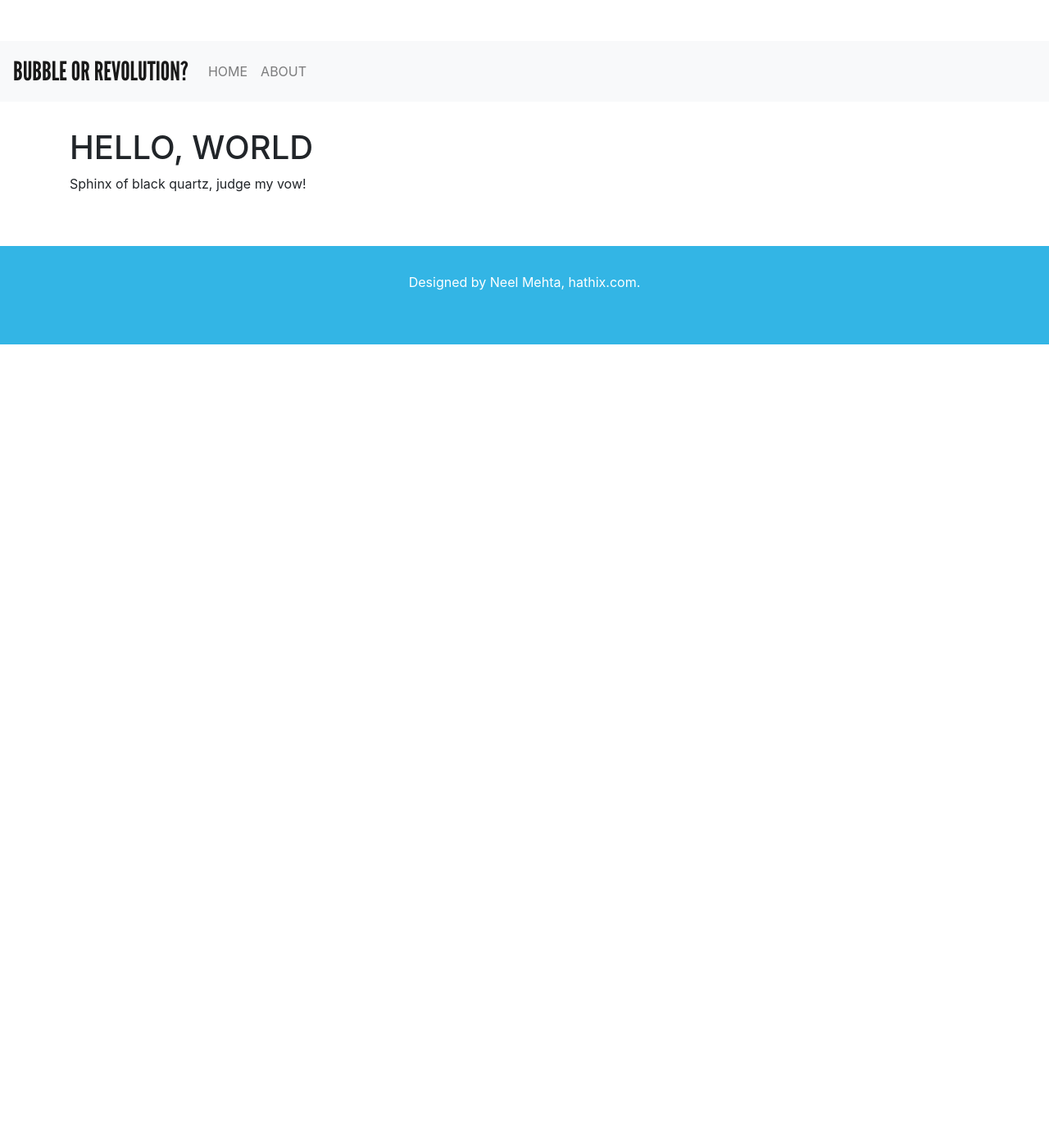
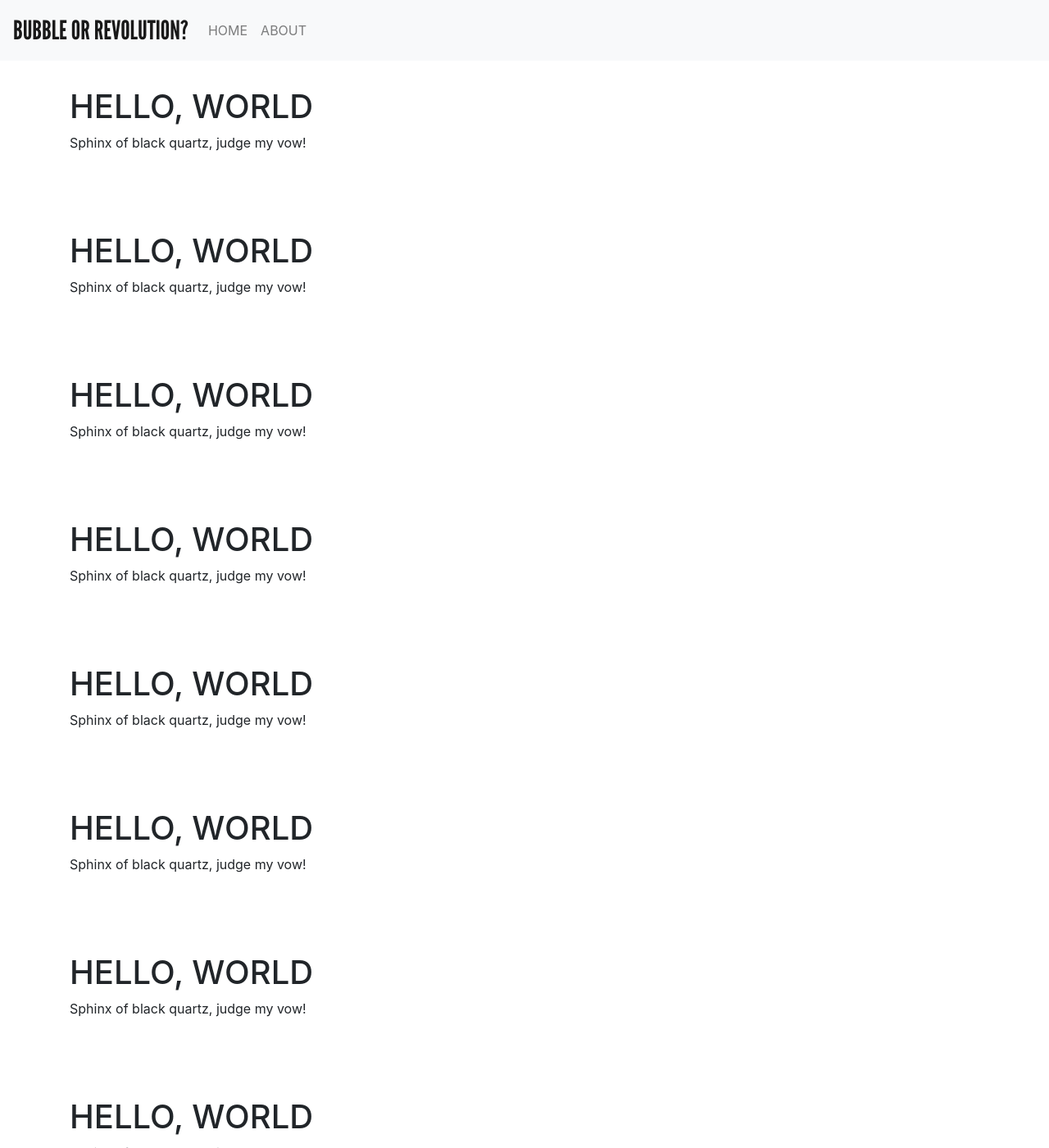
Before and after one commit to bubbleorrevolution/BubbleOrRevolution.github.io, a Jekyll site: the page built from index.html, in a window 1280 px wide and 1400 px high. Shown: the whole window at 82% size. Built offline with Jekyll 4.4.1, drawn with Linux system fonts in a browser that asks for light colours; nearby versions of some CDN libraries; a script that is not in the unit is left out; some of the changed text lies outside the part shown.

Commit message:
update footer

```diff
--- a/_includes/footer.html
+++ b/_includes/footer.html
@@ -4,9 +4,8 @@
       TODO: fix links-->
     <footer id="footer" class="section section-primary">
       <div class="container centered">
-
         <p>
-          Designed by Neel Mehta, hathix.com.
+          Copyright &copy; 2019 Belle Applications.
         </p>
       </div>
     </footer>
--- a/_includes/header.html
+++ b/_includes/header.html
@@ -65,7 +65,6 @@
             </a>
           </li>
         {% endfor %}
-
       </ul>
     </div>
   </nav>
--- a/assets/css/custom.scss
+++ b/assets/css/custom.scss
@@ -24,10 +24,6 @@
   src: url("../fonts/League-Gothic/LeagueGothic-Regular.otf");
 }
 @import url('https://fonts.googleapis.com/css?family=Lato');
-
-body {
-  padding-top: 50px;
-}
 
 .navbar {
   text-transform: uppercase !important;
--- a/index.html
+++ b/index.html
@@ -16,3 +16,73 @@
     </p>
   </div>
 </section>
+
+<section class="section">
+  <div class="container">
+    <h1>Hello, world</h1>
+
+    <p>
+      Sphinx of black quartz, judge my vow!
+    </p>
+  </div>
+</section>
+
+<section class="section">
+  <div class="container">
+    <h1>Hello, world</h1>
+
+    <p>
+      Sphinx of black quartz, judge my vow!
+    </p>
+  </div>
+</section>
+
+<section class="section">
+  <div class="container">
+    <h1>Hello, world</h1>
+
+    <p>
+      Sphinx of black quartz, judge my vow!
+    </p>
+  </div>
+</section>
+
+<section class="section">
+  <div class="container">
+    <h1>Hello, world</h1>
+
+    <p>
+      Sphinx of black quartz, judge my vow!
+    </p>
+  </div>
+</section>
+
+<section class="section">
+  <div class="container">
+    <h1>Hello, world</h1>
+
+    <p>
+      Sphinx of black quartz, judge my vow!
+    </p>
+  </div>
+</section>
+
+<section class="section">
+  <div class="container">
+    <h1>Hello, world</h1>
+
+    <p>
+      Sphinx of black quartz, judge my vow!
+    </p>
+  </div>
+</section>
+
+<section class="section">
+  <div class="container">
+    <h1>Hello, world</h1>
+
+    <p>
+      Sphinx of black quartz, judge my vow!
+    </p>
+  </div>
+</section>
```
